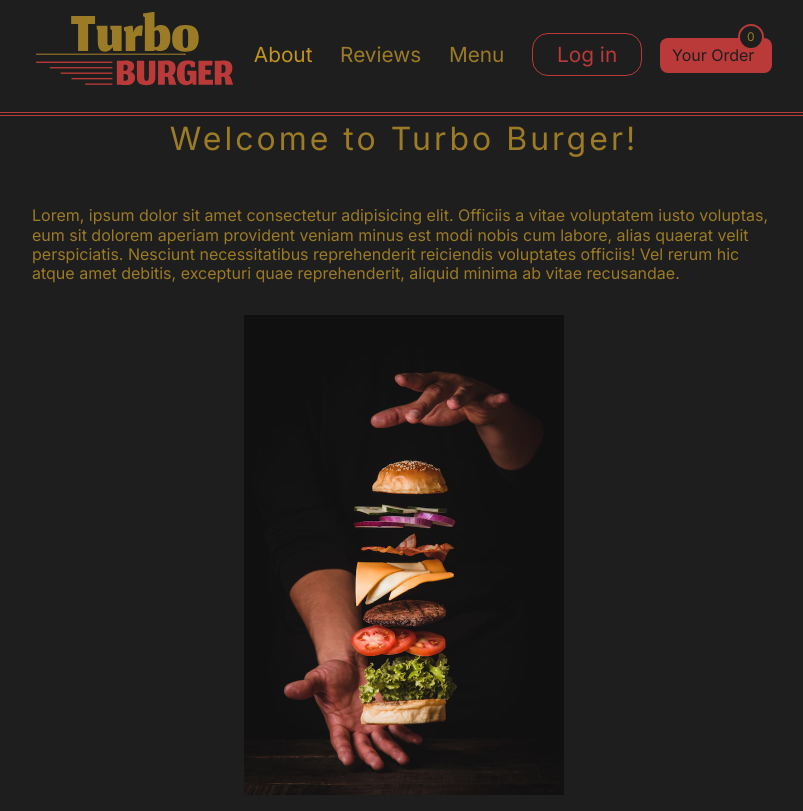
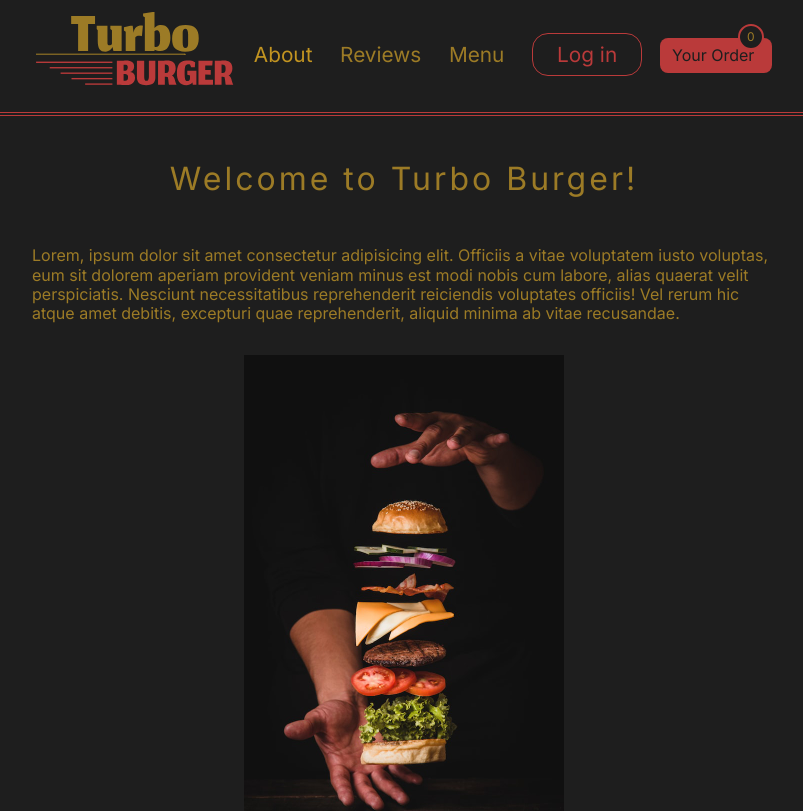
Before and after one commit to SpectreAscended/turbo-burger, a React (Vite) app: page / in a window 1280 px wide. Shown: the top 811 px of the page, without its empty margins (236-1039 px from the left). Built offline with nearby package versions, Linux system fonts and the light colour scheme; no server answers; a web font is replaced by a local one.

Commit message:
Adjusted padding-top on main to handle wider screen widths

```diff
--- a/src/index.scss
+++ b/src/index.scss
@@ -144,3 +144,9 @@ main {
     padding-top: 7.5rem;
   }
 }
+
+@media only screen and (min-width: $bp-desktop-small) {
+  main {
+    padding-top: 10rem;
+  }
+}
```
